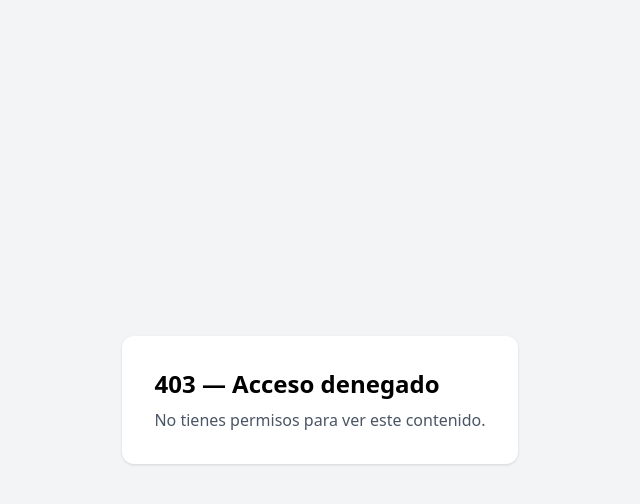
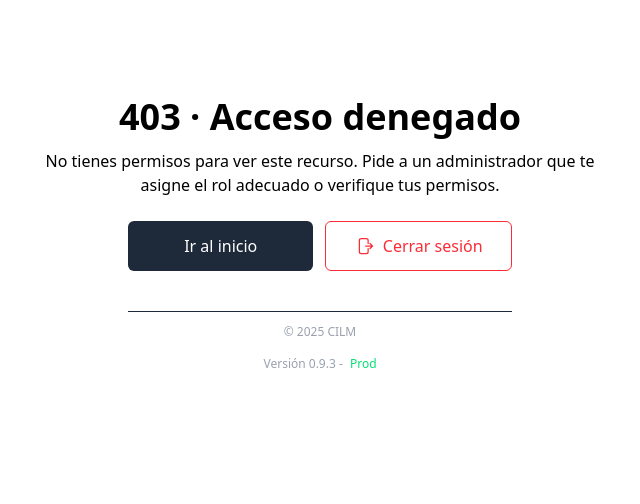
Before and after one commit to EdgarJr30/mlm_frontend, a React (Vite) app: page /403 in a window 1280 px wide. Shown: the top 504 px of the page, without its empty margins (320-960 px from the left). Built offline with nearby package versions, Linux system fonts and the light colour scheme; no server answers.

Commit message:
refactor (Estructura) Continua la mejora de arquitectura de la aplicacion)

```diff
--- a/src/components/Routes/appRoutes.tsx
+++ b/src/components/Routes/appRoutes.tsx
@@ -1,5 +1,4 @@
 import type { JSX } from 'react';
-// import type { RoleName } from '../../services/userService';
 import { Navigate } from 'react-router-dom';
 import CreateTicketPage from '../../pages/CreateTicketPage';
 import LoginPage from '../../pages/LoginPage';
@@ -18,14 +17,13 @@ import DashboardPage from '../../pages/DashboardPage';
 export type AppRoute = {
   path: string;
   element: JSX.Element;
-  // allow: string[];
-  allowPerms: string[]; // ahora: permisos
-  name?: string; // texto del menú
-  icon?: JSX.Element; // ícono para el menú
-  showInSidebar?: boolean; // si aparece en el sidebar
+  allowPerms: string[];
+  name?: string;
+  icon?: JSX.Element;
+  showInSidebar?: boolean;
 };
 
-const IconDashboard = (
+const IconHome = (
   <svg
     xmlns="http://www.w3.org/2000/svg"
     fill="none"
@@ -42,7 +40,7 @@ const IconDashboard = (
   </svg>
 );
 
-const IconInbox = (
+const IconWorkOrders = (
   <svg
     xmlns="http://www.w3.org/2000/svg"
     fill="none"
@@ -54,7 +52,24 @@ const IconInbox = (
     <path
       strokeLinecap="round"
       strokeLinejoin="round"
-      d="M9 3.75H6.912a2.25 2.25 0 0 0-2.15 1.588L2.35 13.177a2.25 2.25 0 0 0-.1.661V18a2.25 2.25 0 0 0 2.25 2.25h15A2.25 2.25 0 0 0 21.75 18v-4.162c0-.224-.034-.447-.1-.661L19.24 5.338a2.25 2.25 0 0 0-2.15-1.588H15M2.25 13.5h3.86a2.25 2.25 0 0 1 2.012 1.244l.256.512a2.25 2.25 0 0 0 2.013 1.244h3.218a2.25 2.25 0 0 0 2.013-1.244l.256-.512a2.25 2.25 0 0 1 2.013-1.244h3.859M12 3v8.25m0 0-3-3m3 3 3-3"
+      d="M11.42 15.17 17.25 21A2.652 2.652 0 0 0 21 17.25l-5.877-5.877M11.42 15.17l2.496-3.03c.317-.384.74-.626 1.208-.766M11.42 15.17l-4.655 5.653a2.548 2.548 0 1 1-3.586-3.586l6.837-5.63m5.108-.233c.55-.164 1.163-.188 1.743-.14a4.5 4.5 0 0 0 4.486-6.336l-3.276 3.277a3.004 3.004 0 0 1-2.25-2.25l3.276-3.276a4.5 4.5 0 0 0-6.336 4.486c.091 1.076-.071 2.264-.904 2.95l-.102.085m-1.745 1.437L5.909 7.5H4.5L2.25 3.75l1.5-1.5L7.5 4.5v1.409l4.26 4.26m-1.745 1.437 1.745-1.437m6.615 8.206L15.75 15.75M4.867 19.125h.008v.008h-.008v-.008Z"
+    />
+  </svg>
+);
+
+const IconWorkRequests = (
+  <svg
+    xmlns="http://www.w3.org/2000/svg"
+    fill="none"
+    viewBox="0 0 24 24"
+    strokeWidth="1.5"
+    stroke="currentColor"
+    className="w-5 h-5 mr-2"
+  >
+    <path
+      strokeLinecap="round"
+      strokeLinejoin="round"
+      d="M19.5 14.25v-2.625a3.375 3.375 0 0 0-3.375-3.375h-1.5A1.125 1.125 0 0 1 13.5 7.125v-1.5a3.375 3.375 0 0 0-3.375-3.375H8.25m0 12.75h7.5m-7.5 3H12M10.5 2.25H5.625c-.621 0-1.125.504-1.125 1.125v17.25c0 .621.504 1.125 1.125 1.125h12.75c.621 0 1.125-.504 1.125-1.125V11.25a9 9 0 0 0-9-9Z"
     />
   </svg>
 );
@@ -173,7 +188,7 @@ export const APP_ROUTES: AppRoute[] = [
     element: <DashboardPage />,
     allowPerms: ['tickets:read'],
     name: 'Inicio',
-    icon: IconDashboard,
+    icon: IconHome,
     showInSidebar: true,
   },
   {
@@ -181,7 +196,7 @@ export const APP_ROUTES: AppRoute[] = [
     element: <WorkOrdersPage />,
     allowPerms: ['tickets:read'],
     name: 'Órdenes de Trabajo',
-    icon: IconDashboard,
+    icon: IconWorkOrders,
     showInSidebar: true,
   },
   {
@@ -189,7 +204,7 @@ export const APP_ROUTES: AppRoute[] = [
     element: <WorkRequestsPage />,
     allowPerms: ['inbox:read', 'tickets:approve'],
     name: 'Solicitudes',
-    icon: IconInbox,
+    icon: IconWorkRequests,
     showInSidebar: true,
   },
   {
@@ -248,8 +263,6 @@ export const APP_ROUTES: AppRoute[] = [
     allowPerms: ['rbac:manage_roles'],
     showInSidebar: false,
   },
-
-  // Home autenticado (sin permiso específico: deja pasar a cualquiera logueado)
 ];
 
 // Rutas públicas / especiales que no usan RequireRole
--- a/src/pages/DashboardPage.tsx
+++ b/src/pages/DashboardPage.tsx
@@ -2,7 +2,7 @@
 import { useEffect, useMemo, useState } from 'react';
 import Sidebar from '../components/layout/Sidebar';
 import Navbar from '../components/navigation/Navbar';
-import KpiCard from '../components/dashboard/KpiCard';
+import KpiCard from '../components/layout/KpiCard';
 import MttrTrendBar from '../components/dashboard/charts/MttrTrendBar';
 import PreventiveVsCorrective from '../components/dashboard/charts/PreventiveVsCorrective';
 import AgeDistribution from '../components/dashboard/charts/AgeDistribution';
--- a/src/pages/ForbiddenPage.tsx
+++ b/src/pages/ForbiddenPage.tsx
@@ -1,10 +1,74 @@
+// src/pages/ForbiddenPage.tsx
+import { useNavigate } from 'react-router-dom';
+import AppVersion from '../components/ui/AppVersion';
+import { signOut } from '../utils/auth';
+
 export default function ForbiddenPage() {
+  const navigate = useNavigate();
+
+  const handleLogout = async () => {
+    try {
+      const { error } = await signOut();
+      if (error) {
+        console.error('Error al cerrar sesión:', error.message);
+        return;
+      }
+      navigate('/login', { replace: true });
+    } catch (e: unknown) {
+      if (e instanceof Error) console.error(e.message);
+      else console.error(e);
+    }
+  };
+
+  const goHome = () => {
+    navigate('/', { replace: true });
+  };
+
   return (
-    <div className="min-h-screen flex items-center justify-center bg-gray-100">
-      <div className="p-8 bg-white rounded-xl shadow">
-        <h1 className="text-2xl font-semibold mb-2">403 — Acceso denegado</h1>
-        <p className="text-gray-600">No tienes permisos para ver este contenido.</p>
+    <div className="min-h-[60vh] flex flex-col items-center justify-center text-center px-6">
+      <h1 className="text-4xl font-bold mb-3">403 · Acceso denegado</h1>
+      <p className="text-muted-foreground max-w-xl">
+        No tienes permisos para ver este recurso. Pide a un administrador que te
+        asigne el rol adecuado o verifique tus permisos.
+      </p>
+
+      {/* Acciones */}
+      <div className="mt-6 flex flex-col sm:flex-row gap-3 w-full max-w-sm">
+        <button
+          onClick={goHome}
+          className="w-full px-4 py-3 rounded-md bg-gray-800 hover:bg-gray-700 text-white font-medium transition focus:outline-none focus-visible:ring-2 focus-visible:ring-blue-500 focus-visible:ring-offset-2 focus-visible:ring-offset-gray-900"
+        >
+          Ir al inicio
+        </button>
+
+        <button
+          onClick={handleLogout}
+          className="w-full flex items-center justify-center gap-2 px-4 py-3 rounded-md border border-red-500 text-red-500 hover:bg-red-500/10 transition font-medium focus:outline-none focus-visible:ring-2 focus-visible:ring-red-500 focus-visible:ring-offset-2 focus-visible:ring-offset-gray-900"
+        >
+          <svg
+            xmlns="http://www.w3.org/2000/svg"
+            className="w-5 h-5"
+            fill="none"
+            viewBox="0 0 24 24"
+            strokeWidth="1.5"
+            stroke="currentColor"
+            aria-hidden="true"
+          >
+            <path
+              strokeLinecap="round"
+              strokeLinejoin="round"
+              d="M15.75 9V5.25A2.25 2.25 0 0 0 13.5 3h-6A2.25 2.25 0 0 0 5.25 5.25v13.5A2.25 2.25 0 0 0 7.5 21h6a2.25 2.25 0 0 0 2.25-2.25V15m-3-3h8.25m0 0-3-3m3 3-3 3"
+            />
+          </svg>
+          Cerrar sesión
+        </button>
       </div>
+
+      {/* Footer */}
+      <div className="px-4 py-3 text-xs text-gray-400 border-t border-gray-800 mt-10 w-full max-w-sm">
+        © 2025 CILM
+      </div>
+      <AppVersion className="text-center mt-0 mb-2" />
     </div>
   );
 }
--- a/src/pages/errors/Forbidden403.tsx
+++ /dev/null
@@ -1,11 +0,0 @@
-export default function Forbidden403() {
-  return (
-    <div className="min-h-[60vh] flex flex-col items-center justify-center text-center px-6">
-      <h1 className="text-4xl font-bold mb-3">403 · Acceso denegado</h1>
-      <p className="text-muted-foreground max-w-xl">
-        No tienes permisos para ver este recurso. Pide a un administrador que te
-        asigne el rol adecuado o verifique tus permisos.
-      </p>
-    </div>
-  );
-}
```
Also changed, not shown: src/components/layout/KpiCard.tsx (renamed from src/components/dashboard/KpiCard.tsx).
